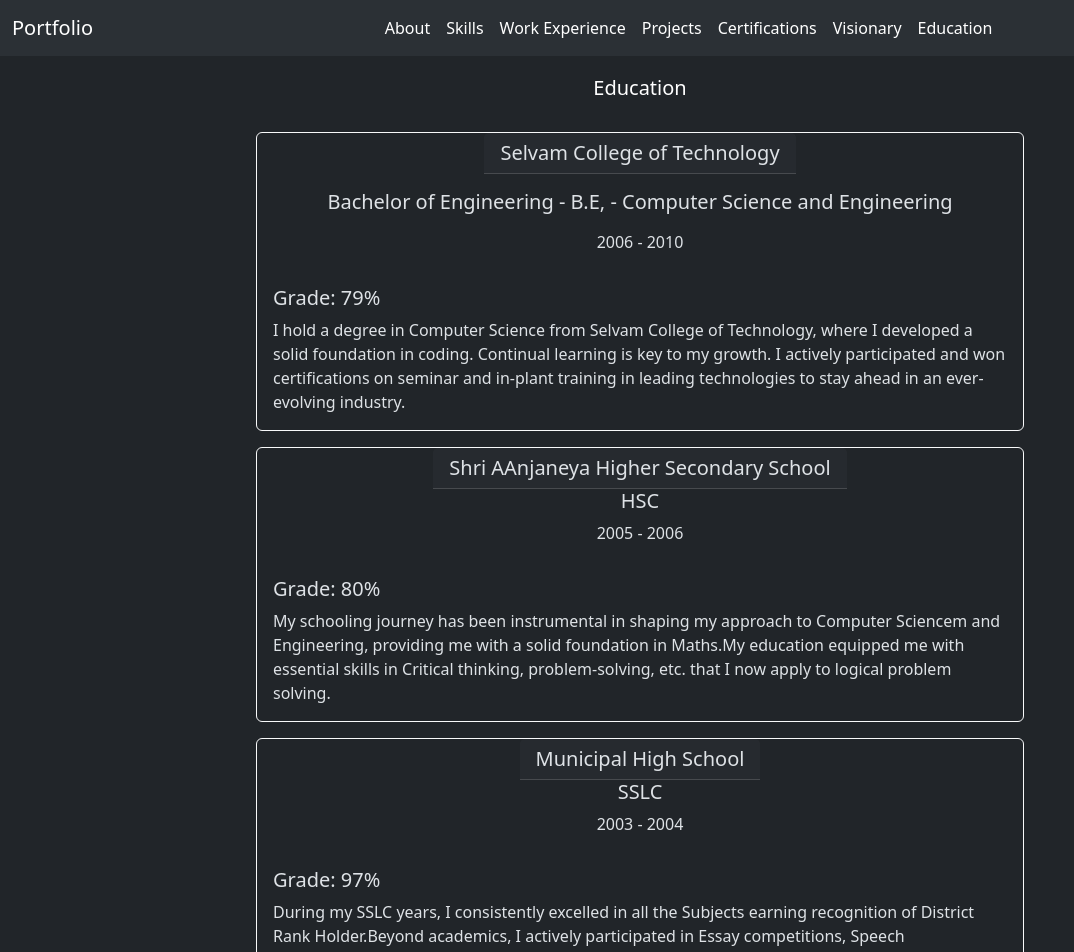
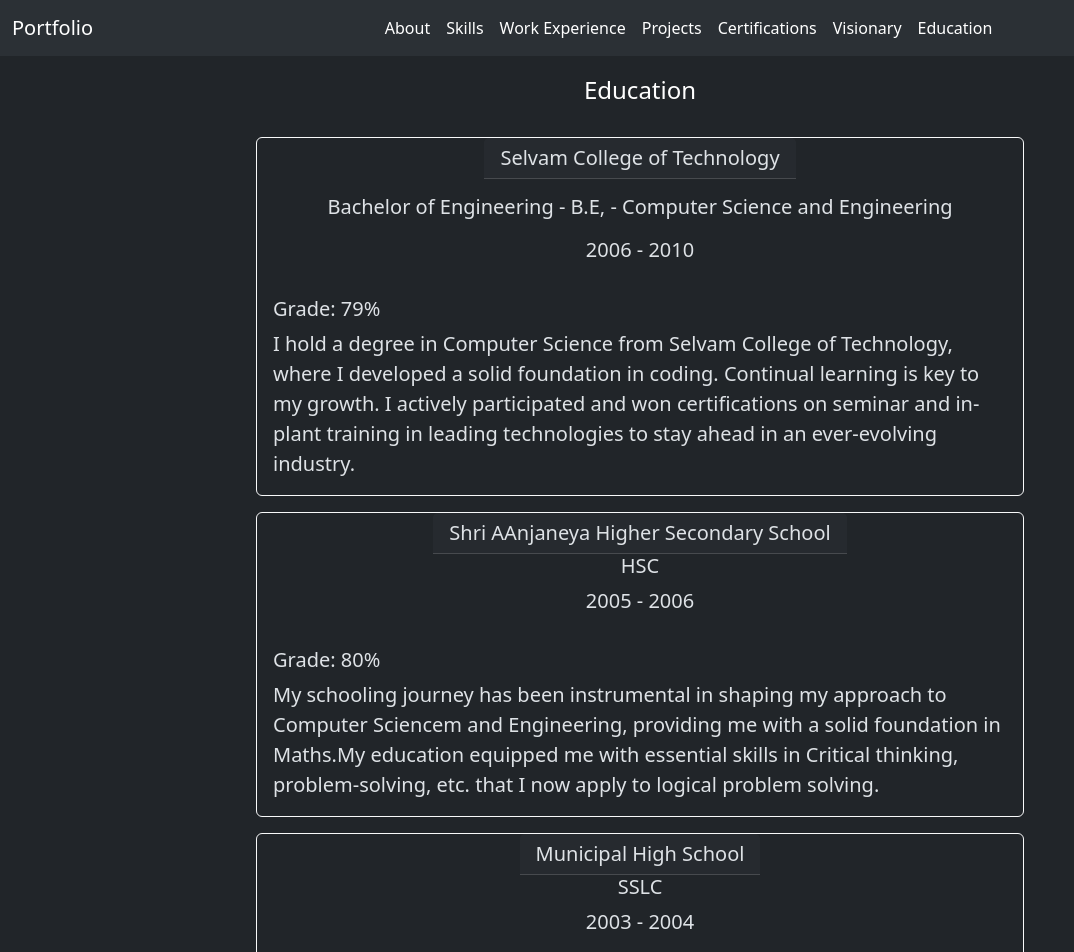
Before and after one commit to abc-hi/portfolio, a React (Vite) app: page /Education in a window 1280 px wide. Shown: the top 952 px of the page, without its empty margins (0-1074 px from the left). Built offline with nearby package versions, Linux system fonts and the light colour scheme.

Commit message:
font size fixed on education comp

```diff
--- a/src/Components/Education.jsx
+++ b/src/Components/Education.jsx
@@ -9,40 +9,40 @@ const Education = () => {
         <div>
 
             <div className="page-container" style={{ backgroundColor: 'var(--bs-dark)', padding: "20px" }}>
-            <h5 className="skills-title" style={{color:"white",textAlign:"center"}}>Education</h5> {/* Use class for styling */}
+            <h5 className="skills-title" style={{color:"white",textAlign:"center",fontSize: "24px"}}>Education</h5> {/* Use class for styling */}
             <br />
 
             <div className="container" data-bs-theme="dark">
             <div className='color' data-bs-theme="dark">
             <div className="card border-light mb-3 mx-auto" style={{maxWidth: "48rem"}}>
-  <h5 className="card-header mb-3 mx-auto">Selvam College of Technology</h5>
-  <h5 className="card-title mb-3 mx-auto">Bachelor of Engineering - B.E, - Computer Science and Engineering</h5>
-  <p className="card-title mb-3 mx-auto">2006 - 2010</p>
-  <div className="card-body">
-    <h5 className="card-title">Grade: 79%</h5>
+  <h5 className="card-header mb-3 mx-auto" style={{fontSize:"20px"}}>Selvam College of Technology</h5>
+  <h5 className="card-title mb-3 mx-auto" style={{fontSize:"20px"}}>Bachelor of Engineering - B.E, - Computer Science and Engineering</h5>
+  <p className="card-title mb-3 mx-auto" style={{fontSize:"20px"}}>2006 - 2010</p>
+  <div className="card-body" style={{fontSize:"20px"}}>
+    <h5 className="card-title" >Grade: 79%</h5>
     <p className="card-text">I hold a degree in Computer Science from Selvam College of Technology, where I developed a solid foundation in coding.
 
 Continual learning is key to my growth. I actively participated and won certifications on seminar and in-plant training in leading technologies to stay ahead in an ever-evolving industry.</p>
   </div>
 </div>
 <div className="card border-light mb-3 mx-auto" style={{maxWidth: "48rem"}}>
-  <h5 className="card-header mx-auto">Shri AAnjaneya Higher Secondary School</h5>
-  <h5 className="card-title mx-auto">HSC</h5>
-  <p className="card-title mb-3 mx-auto">2005 - 2006</p>
+  <h5 className="card-header mx-auto" style={{fontSize:"20px"}}>Shri AAnjaneya Higher Secondary School</h5>
+  <h5 className="card-title mx-auto" style={{fontSize:"20px"}}>HSC</h5>
+  <p className="card-title mb-3 mx-auto" style={{fontSize:"20px"}}>2005 - 2006</p>
 
 
-  <div className="card-body">
+  <div className="card-body" style={{fontSize:"20px"}}>
     <h5 className="card-title">Grade: 80%</h5>
     <p className="card-text">My schooling journey has been instrumental in shaping my approach to Computer Sciencem and Engineering, providing me with a solid foundation in Maths.My education equipped me with essential skills in Critical thinking, problem-solving, etc. that I now apply to logical problem solving.</p>
   </div>
 </div>
 <div className="card border-light mb-3 mx-auto" style={{maxWidth: "48rem"}}>
-  <h5 className="card-header mx-auto">Municipal High School</h5>
-  <h5 className="card-title mx-auto">SSLC</h5>
-  <p className="card-title mb-3 mx-auto">2003 - 2004</p>
+  <h5 className="card-header mx-auto" style={{fontSize:"20px"}}>Municipal High School</h5>
+  <h5 className="card-title mx-auto" style={{fontSize:"20px"}}>SSLC</h5>
+  <p className="card-title mb-3 mx-auto" style={{fontSize:"20px"}}>2003 - 2004</p>
 
 
-  <div className="card-body">
+  <div className="card-body" style={{fontSize:"20px"}}>
     <h5 className="card-title">Grade: 97%</h5>
     <p className="card-text">During my SSLC years, I consistently excelled in all the Subjects earning recognition of District Rank Holder.Beyond academics, I actively participated in Essay competitions, Speech competitions and waon certificats. I handeled the school leader position that enhanced my teamwork and leadership skills.</p>
   </div>
```
